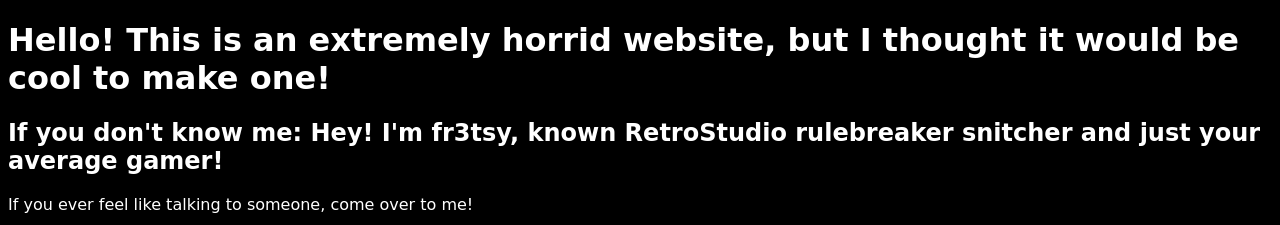
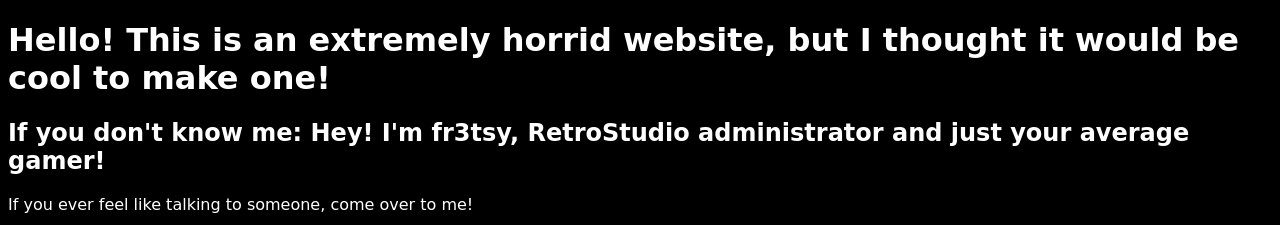
Before and after one commit to fr3tsy/fr3tsy.github.io, a plain HTML site: page index.html in a window 1280 px wide. Shown: the top 225 px of the page. Drawn offline with Linux system fonts and the light colour scheme; grey boxes are pictures that could not be loaded.

Commit message:
Update index.html

```diff
--- a/index.html
+++ b/index.html
@@ -11,7 +11,7 @@
   </head>
   <body>
 <h1>Hello! This is an extremely horrid website, but I thought it would be cool to make one!</h1>
-<h2>If you don't know me: Hey! I'm fr3tsy, known RetroStudio rulebreaker snitcher and just your average gamer!</h2>
+<h2>If you don't know me: Hey! I'm fr3tsy, RetroStudio administrator and just your average gamer!</h2>
 <p>If you ever feel like talking to someone, come over to me!</p>
 <iframe
     title="Discord user embed"
```
